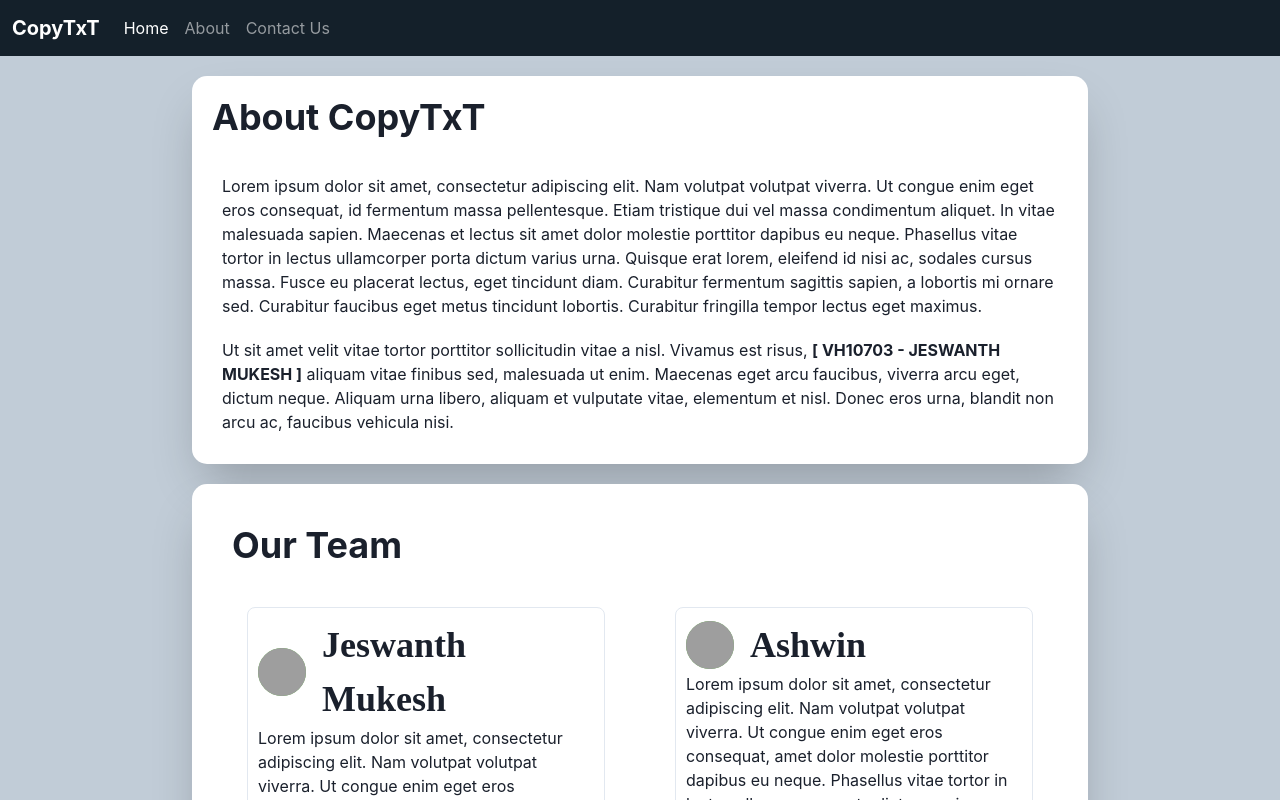
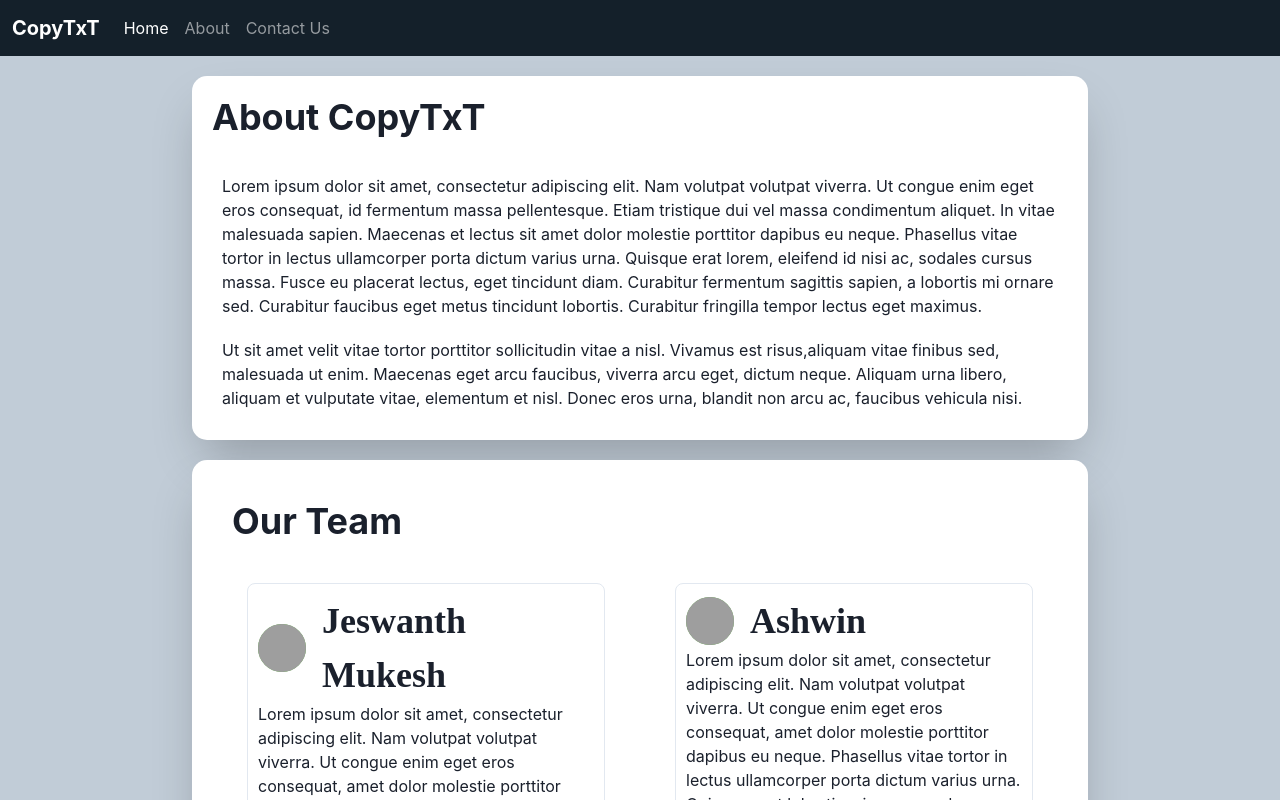
Before and after one commit to jeswanthmukesh20/online-clipboard, a React (Create React App) app in the folder frontend/: page /about in a window 1280 px wide. Shown: the top 800 px of the page. Built offline with nearby package versions, Linux system fonts and the light colour scheme; grey boxes are pictures that could not be loaded.

Commit message:
updated about page content

```diff
--- a/frontend/src/About.js
+++ b/frontend/src/About.js
@@ -69,7 +69,7 @@ export default class About extends Component{
                         </Text>
 
                         <Text padding="10px">
-                            Ut sit amet velit vitae tortor porttitor sollicitudin vitae a nisl. Vivamus est risus, <b>[ VH10703 - JESWANTH MUKESH ]</b> aliquam vitae finibus sed,
+                            Ut sit amet velit vitae tortor porttitor sollicitudin vitae a nisl. Vivamus est risus,aliquam vitae finibus sed,
                             malesuada ut enim. Maecenas eget arcu faucibus, viverra arcu eget, dictum neque. Aliquam urna libero, aliquam et vulputate vitae, elementum et nisl.
                             Donec eros urna, blandit non arcu ac, faucibus vehicula nisi.
                         </Text>
```
